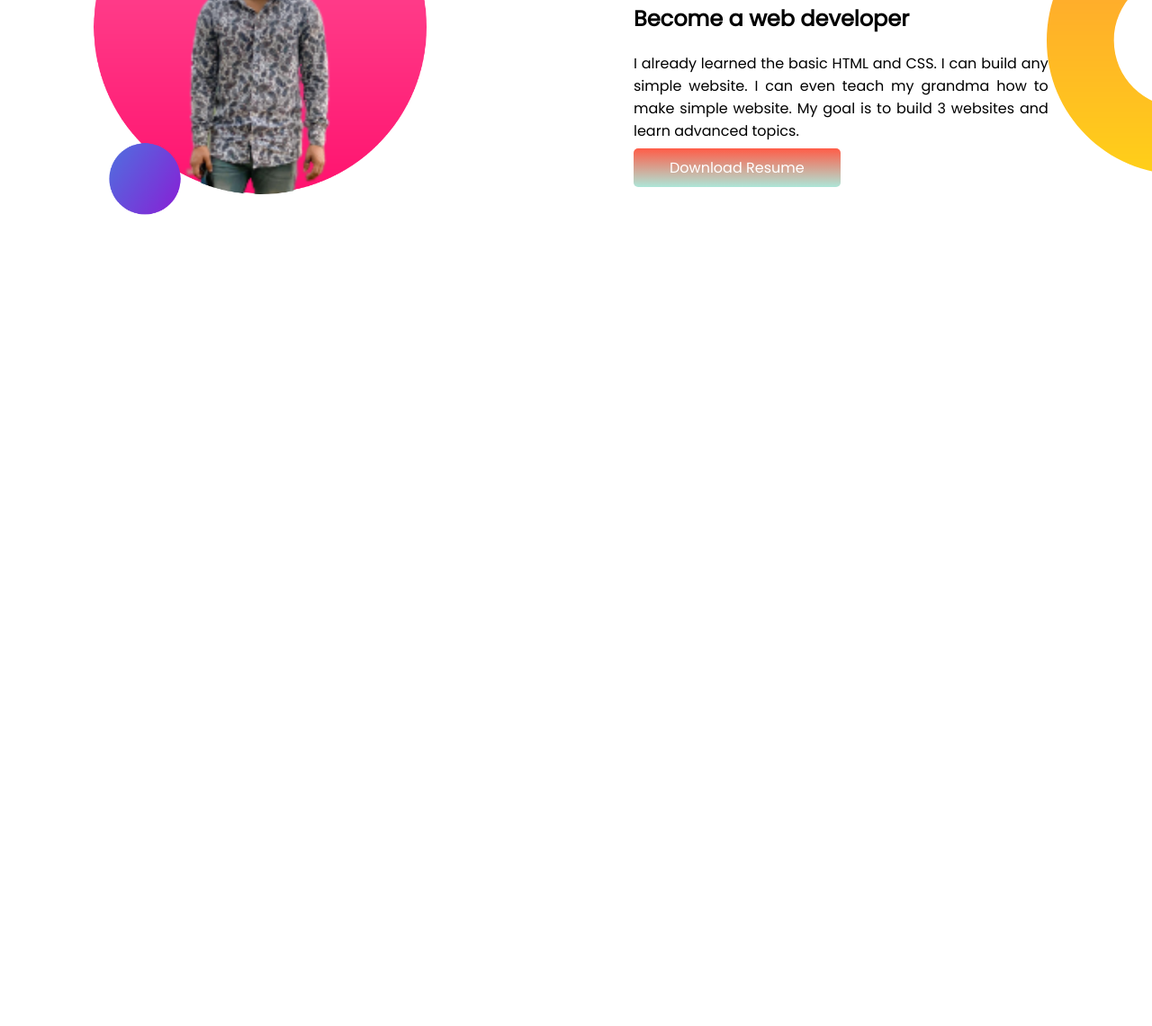
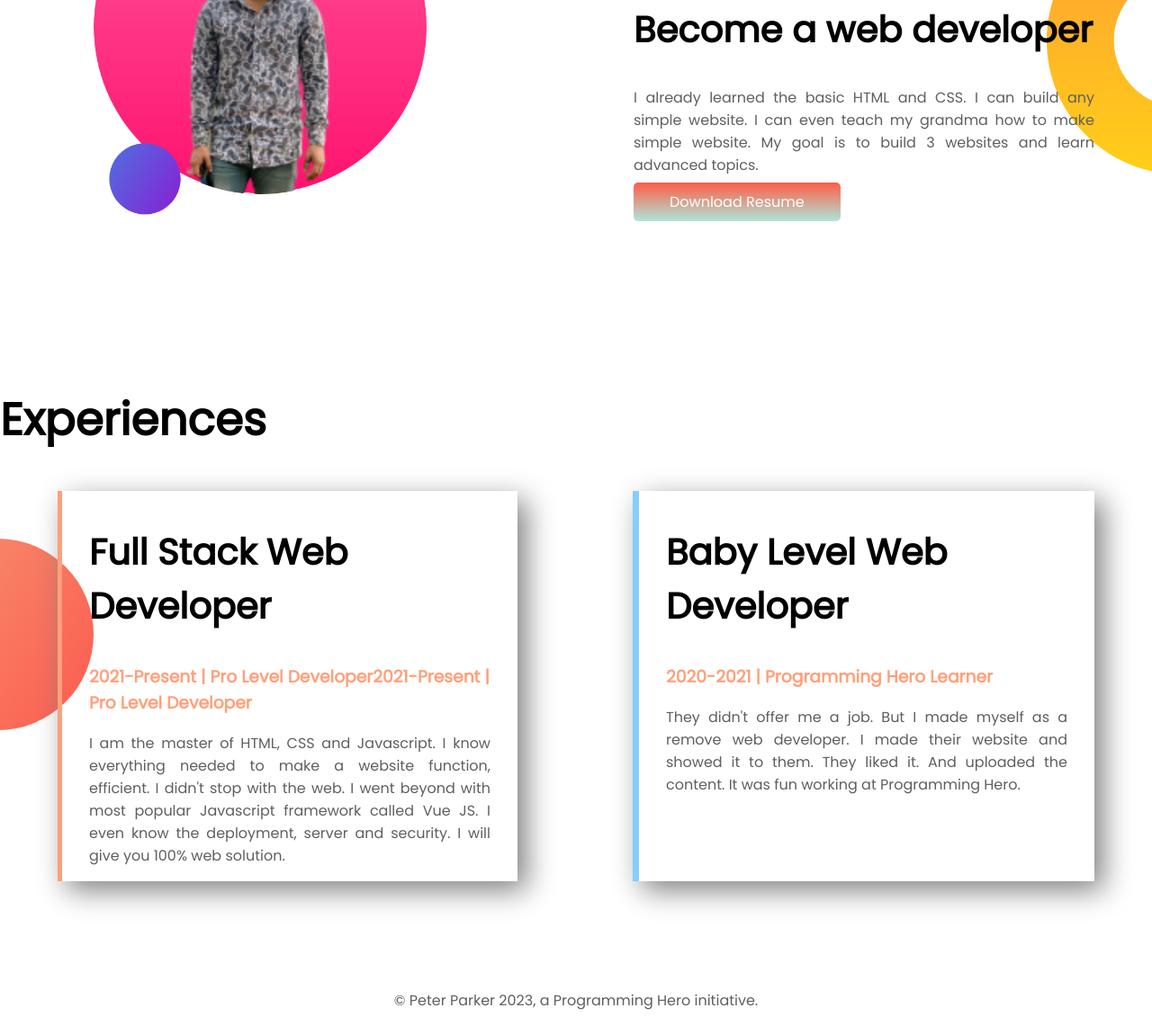
Before and after one commit to Sazzad-Hosen-Mahim/portfolio-initial, a plain HTML site: page index.html in a window 1280 px wide. Shown: the part 1030-2171 px from the top of the page at 90% size. Before the commit the page ends 1460 px from the top, so only its background shows below. Drawn offline with Linux system fonts and the light colour scheme.

Commit message:
style border and added footer

```diff
--- a/index.html
+++ b/index.html
@@ -13,12 +13,12 @@
 </head>
 
 <body>
-    <section class="section1">
+    <section class="section1 flexible-container">
         <div class="half-width">
             <h1>Welcome To</h1>
             <h1><span class="nameHighlight">Mahim's</span> World!</h1>
             <h3>Building Website and Software</h3>
-            <p class="firstPara">This is Mahim. I currently completing my B.Sc in CSE at International Islamic
+            <p>This is Mahim. I currently completing my B.Sc in CSE at International Islamic
                 University
                 Chittagong. I usually do build website with mern stack. I have sufficient knowledge about HTML, CSS,
                 Javascript, Bootstrap, JQuery, DOM, Node, Express, MongoDB and so on. I work with all my efforts and do
@@ -32,7 +32,7 @@
         </div>
     </section>
 
-    <section class="section2">
+    <section class="section2 flexible-container">
         <div class="half-width">
             <img src="images/mahim-bg2.png" alt="">
         </div>
@@ -40,14 +40,42 @@
         <div class="half-width">
             <h1>Dream Big</h1>
             <h2>Become a web developer</h3>
-                <p class="secondPara">I already learned the basic HTML and CSS. I can build any simple website. I can even teach my grandma
+                <p>I already learned the basic HTML and CSS. I can build any simple website. I can
+                    even teach my grandma
                     how to make simple website. My goal is to build 3 websites and learn advanced topics.</p>
-                    <a class="linkButton" href="https://www.linkedin.com/in/sazzad-hosen-a74047194/" target="_blank">Download Resume</a>
+                <a class="linkButton" href="https://www.linkedin.com/in/sazzad-hosen-a74047194/"
+                    target="_blank">Download Resume</a>
         </div>
+
+    </section>
+
+    <section class="section3">
+        <h1>Experiences</h1>
+        <div class="flexible-container">
+            <div class="experience-item left-div-border">
+                <h2>Full Stack Web Developer</h2>
+                <h3 class="nameHighlight">2021-Present | Pro Level Developer2021-Present | Pro Level Developer</h3>
+                <p>I am the master of HTML, CSS and Javascript. I know everything needed to make a website function,
+                    efficient. I didn't stop with the web. I went beyond with most popular Javascript framework called Vue
+                    JS. I even know the deployment, server and security. I will give you 100% web solution.</p>
+            </div>
+
+            <div class="experience-item right-div-border">
+                <h2>Baby Level Web Developer</h2>
+                <h3 class="nameHighlight">2020-2021 | Programming Hero Learner</h3>
+                <p>They didn't offer me a job. But I made myself as a remove web developer. I made their website and showed
+                    it to them. They liked it. And uploaded the content. It was fun working at Programming Hero.</p>
+            </div>
+        </div>
+
 
     </section>
 
 
 </body>
 
+<footer>
+    <p>© Peter Parker 2023, a Programming Hero initiative.</p>
+</footer>
+
 </html>
--- a/style.css
+++ b/style.css
@@ -3,22 +3,48 @@
     margin: 0;
 }
 
-section{
+.flexible-container{
     display:flex;
     margin-bottom: 120px;
+}
+p{
+    color: rgb(97, 94, 94);
+    text-align: justify;
 }
 
 h1{
     font-size: 50px;
 }
+h2{
+    font-size: 40px;
+}
 
 .nameHighlight{
     color:lightsalmon ;
 }
+.section3{
+    background-image: url(images/exp-bg.png);
+    background-repeat: no-repeat;
+    background-position: left;
+}
+.experience-item{
+    margin-left: 5%;
+    margin-right: 5%;
+    padding-top: 5px;
+    padding-left: 30px;
+    padding-right: 30px;
+    width: 40%;
+    box-shadow: 10px 10px 30px grey;
+}
 
-.firstPara{
-    text-align: justify;
+.left-div-border{
+    border-left: 5px solid lightsalmon
 }
+.right-div-border{
+    border-left: 7px solid lightskyblue;
+}
+
+
 
 .half-width{
     width: 50%;
@@ -43,10 +69,6 @@
 
 }
 
-.secondPara{
-    text-align: justify;
-    width: 90%;
-}
 a:hover {
     background-image: linear-gradient(rgb(247, 22, 247), rgb(16, 221, 235));
     color: black;
@@ -56,3 +78,6 @@
     background-repeat: no-repeat;
     background-position: right
   }
+footer p{
+    text-align: center;
+}
```
